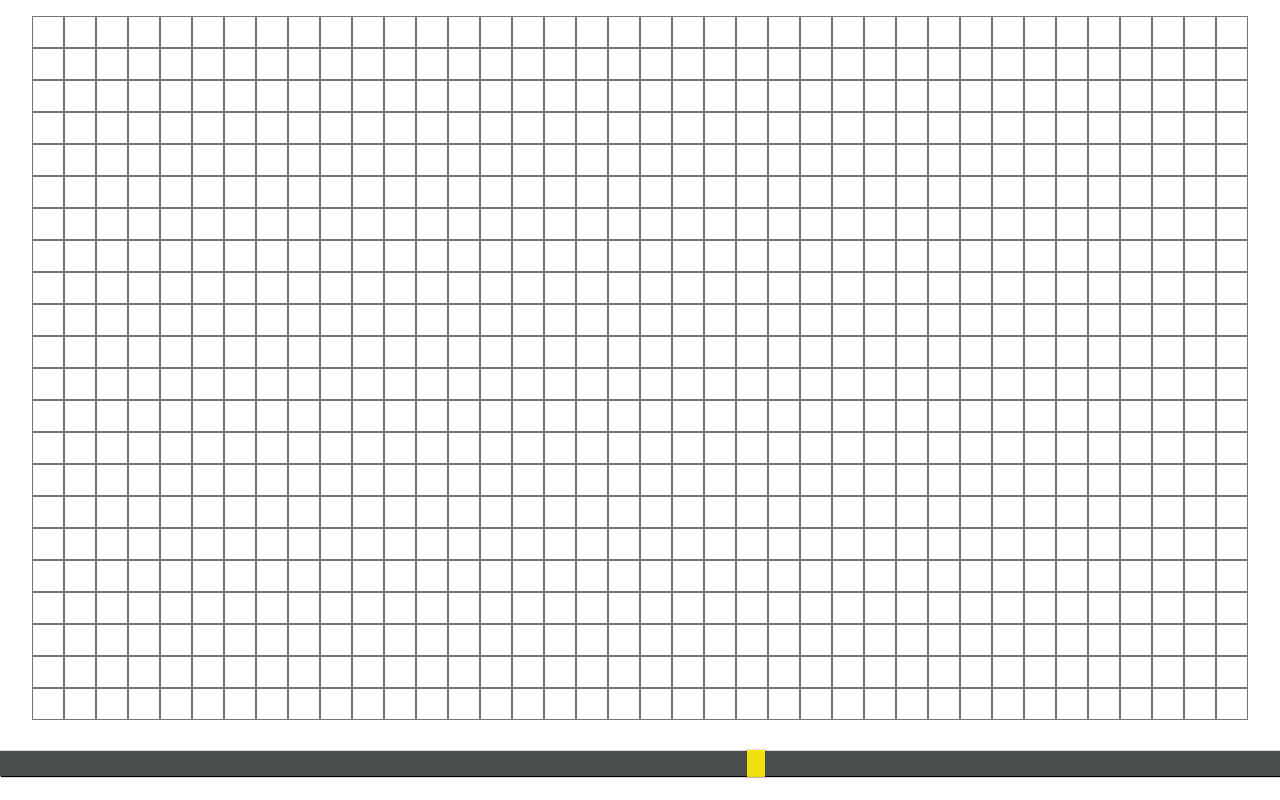
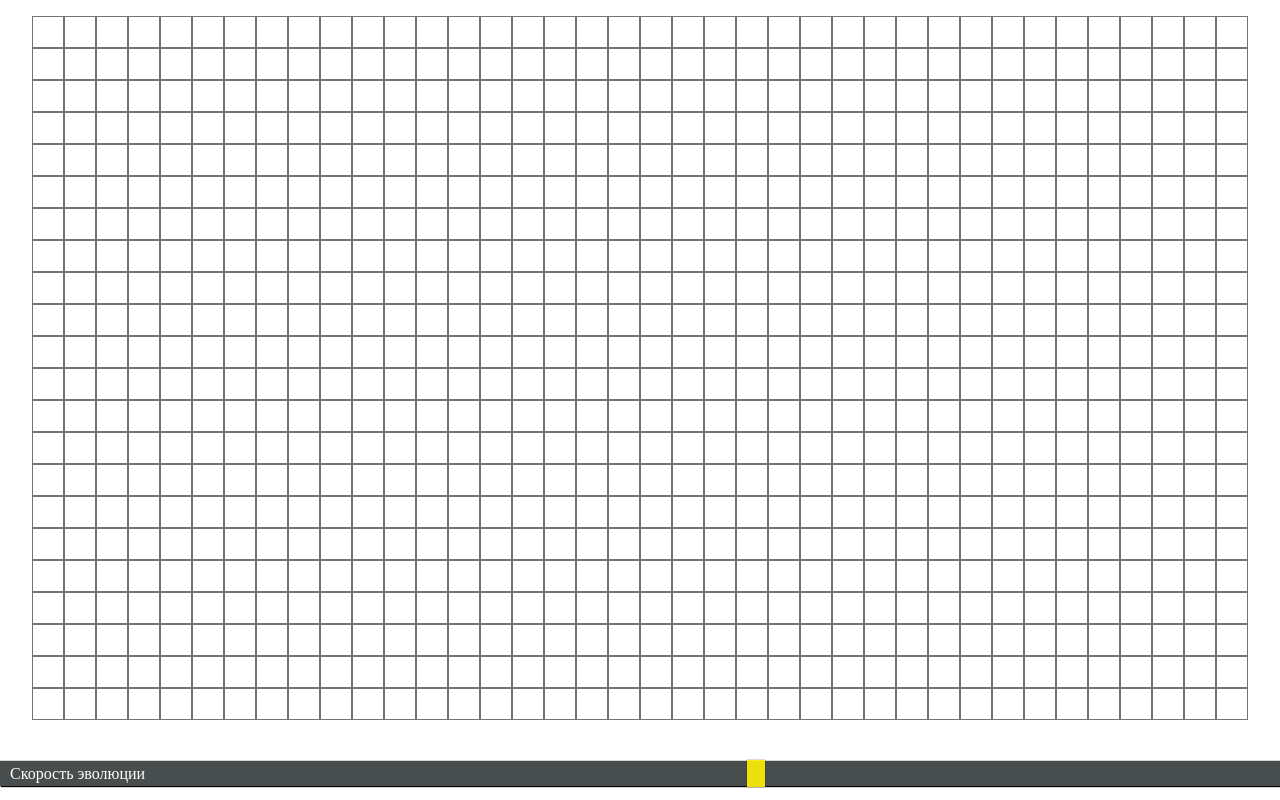
Before and after one commit to guest363/game-of-life, a website built with webpack: page index.html in a window 1280 px wide. Built offline with nearby package versions, Linux system fonts and the light colour scheme.

Commit message:
описние ползунка

```diff
--- a/index.html
+++ b/index.html
@@ -16,6 +16,7 @@
     </div>
 
     <footer>
+        <span  id="scroll-span">Скорость эволюции</span>
         <input type="range" min="1" max="50" id="speed" oninput="setEvoSpeed()" value="30">
     </footer>
 </body>
--- a/src/index.less
+++ b/src/index.less
@@ -3,15 +3,23 @@ html , body {
   margin: 0;
 }
 footer {
+  position: relative;
   width: auto;
-  height: 50px;
+  height: 5vh;
+}
+#scroll-span{
+  position: absolute;
+  color: white;
+  left: 10px;
+  top: 5px;
+  z-index: 2;
 }
 #game-land {
   padding: 1em;
     box-sizing: border-box;
     margin: 0 auto;
     min-height: 100%;
-    margin-bottom: -50px;
+    margin-bottom: -5vh;
     .row {
         display: flex;
         margin: 0 auto;
@@ -59,6 +67,7 @@ input[type=range] {
   }
   input[type=range]::-moz-range-track {
     width: 100%;
+    z-index: 5;
     height: 25.6px;
     cursor: pointer;
     box-shadow: 1px 1px 1px #000000, 0px 0px 1px #0d0d0d;
@@ -77,6 +86,7 @@ input[type=range] {
   }
   input[type=range]::-ms-track {
     width: 100%;
+    z-index: 5;
     height: 25.6px;
     cursor: pointer;
     background: transparent;
```
